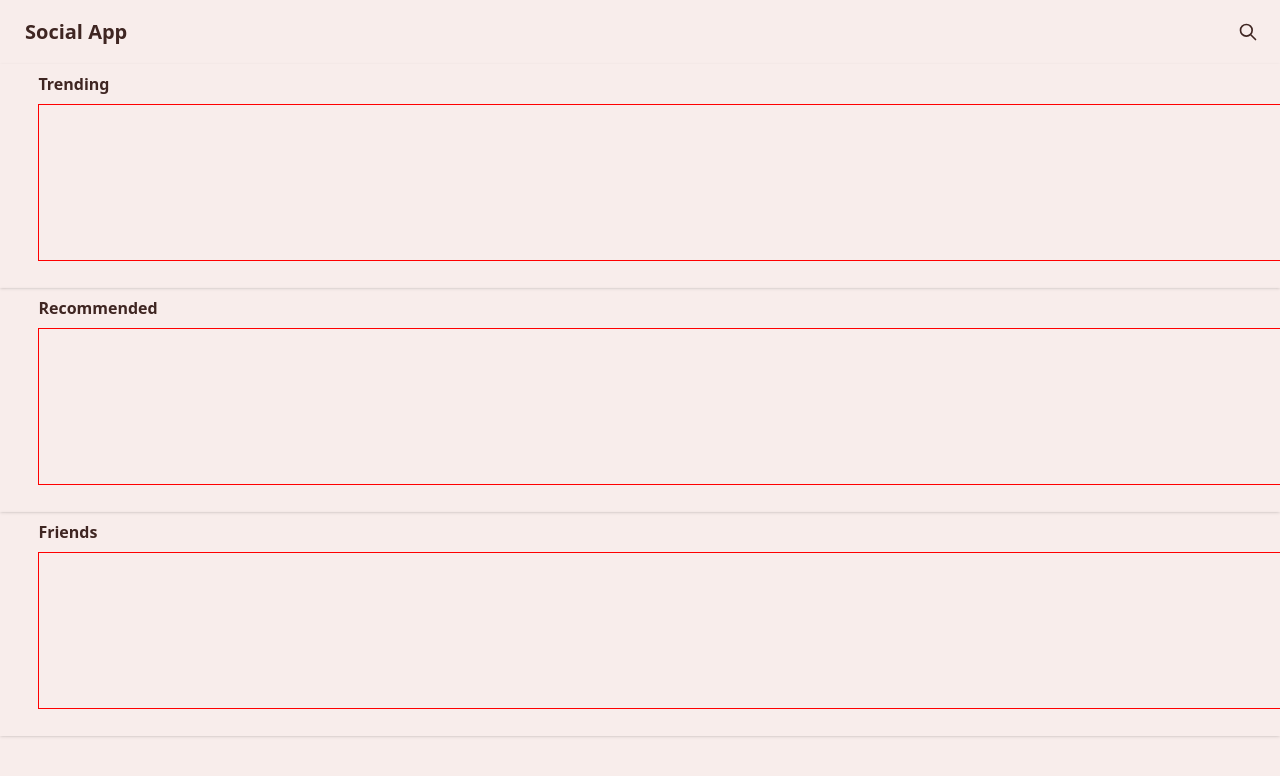
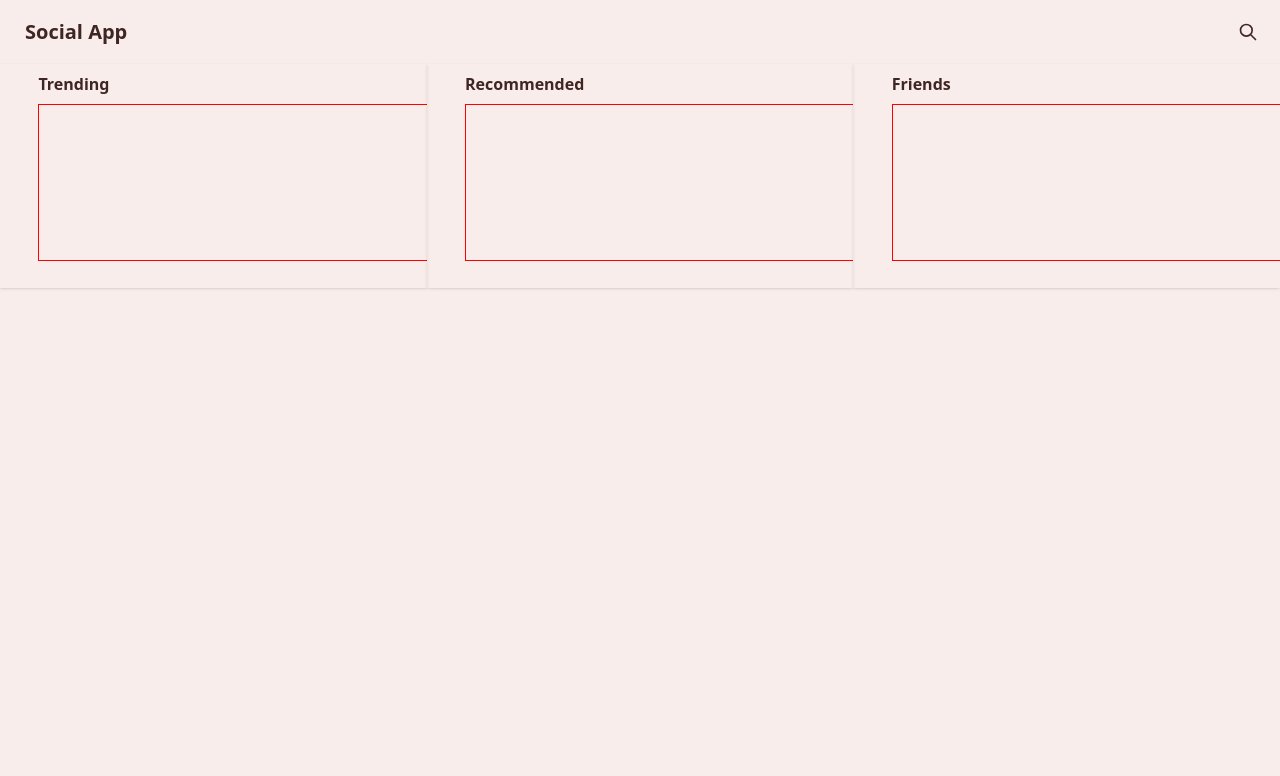
Before and after one commit to Larppa1/social-app, a React (Create React App) app: page / in a window 1280 px wide. Shown: the top 776 px of the page. Built offline with nearby package versions, Linux system fonts and the light colour scheme.

Commit message:
contentStyles.css: Add display to contentContainer.

```diff
--- a/src/components/Content/contentStyles.css
+++ b/src/components/Content/contentStyles.css
@@ -0,0 +1,3 @@
+.contentContainer {
+    display: flex;
+}
```
